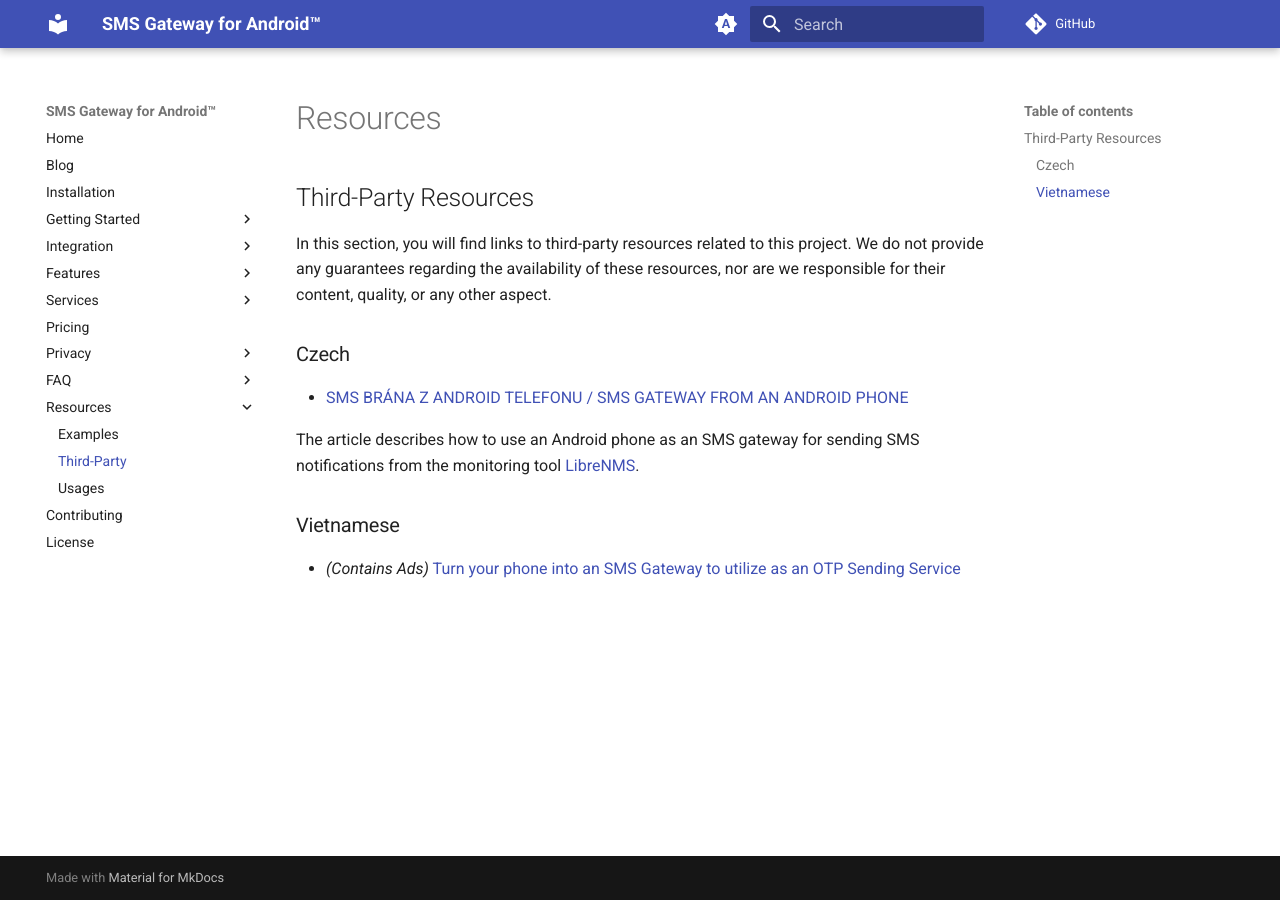
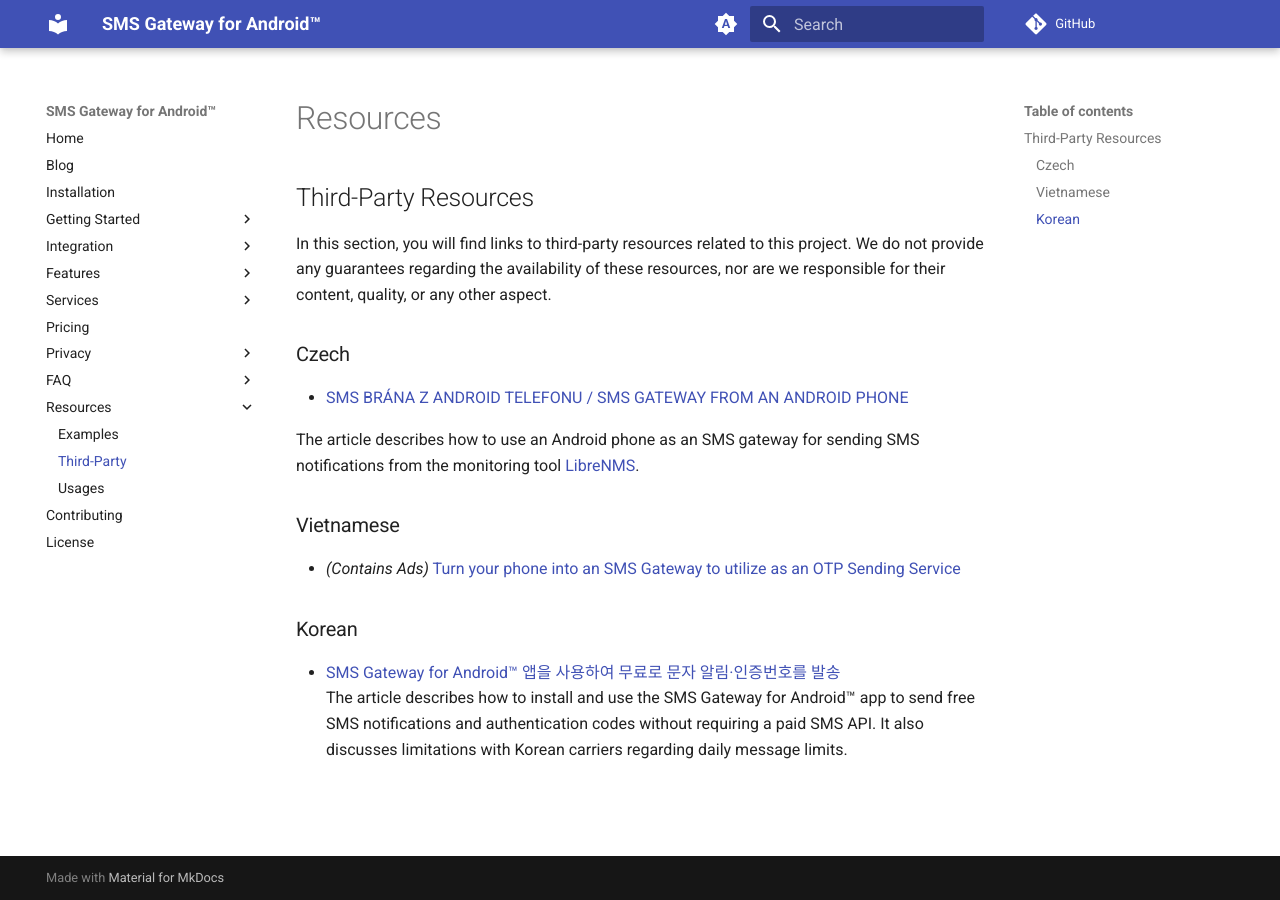
Before and after one commit to android-sms-gateway/docs-web, an MkDocs documentation site: the page built from docs/resources/3rdparty.md, in a window 1280 px wide. Built offline with MkDocs 1.6.1 and Material for MkDocs 9.7.7, drawn with Linux system fonts in a browser that asks for light colours; comment, search, counter and statistics services are not loaded.

Commit message:
[resources] add Lunaweb article link

```diff
--- a/docs/resources/3rdparty.md
+++ b/docs/resources/3rdparty.md
@@ -13,3 +13,8 @@
 ### Vietnamese
 
 - *(Contains Ads)* [Turn your phone into an SMS Gateway to utilize as an OTP Sending Service](https://gettips200ok.netlify.app/2024/05/01/bien-dien-thoai-thanh-sms-gateway-tan-dung-lam-service-send-otp/)
+
+### Korean
+
+- [SMS Gateway for Android™ 앱을 사용하여 무료로 문자 알림·인증번호를 발송](https://blog.lunaweb.dev/157)
+  The article describes how to install and use the SMS Gateway for Android™ app to send free SMS notifications and authentication codes without requiring a paid SMS API. It also discusses limitations with Korean carriers regarding daily message limits.
```
